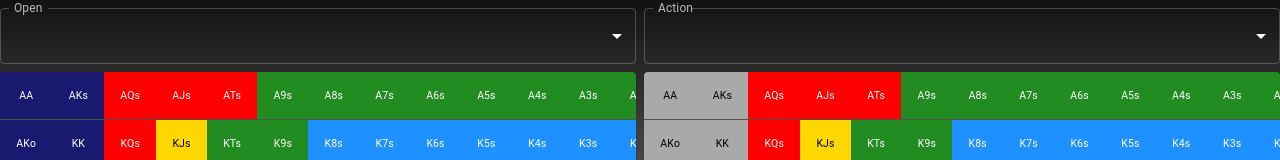
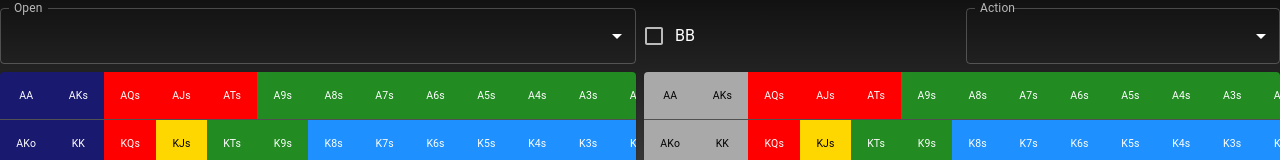
Before and after one commit to ShowWtnb/handrange-tool, a Next.js app: page / in a window 1280 px wide. Shown: the top 160 px of the page. Built offline with nearby package versions, Linux system fonts and the light colour scheme.

Commit message:
Add BB range

```diff
--- a/src/component/ActionSelector.tsx
+++ b/src/component/ActionSelector.tsx
@@ -5,6 +5,8 @@ import Select from '@mui/material/Select';
 import Grid from '@mui/material/Grid';
 import { useState } from 'react';
 import { Actions, YokosawaHandRangeTier } from '@/const/const';
+import { Box, Checkbox, FormControlLabel } from '@mui/material';
+import { alignProperty } from '@mui/material/styles/cssUtils';
 // import { createStyles, makeStyles } from "@mui/styles";
 
 class PropActionSelector {
@@ -13,9 +15,15 @@ class PropActionSelector {
 class propsEventHandler {
     tier: YokosawaHandRangeTier;
     action: Actions;
-    constructor(tier: YokosawaHandRangeTier, action: Actions) {
+    isBB: boolean;
+    // constructor(tier: YokosawaHandRangeTier, action: Actions) {
+    //     this.tier = tier;
+    //     this.action = action;
+    // }
+    constructor(tier: YokosawaHandRangeTier, action: Actions, isBB: boolean) {
         this.tier = tier;
         this.action = action;
+        this.isBB = isBB;
     }
 }
 
@@ -71,14 +79,19 @@ export default function ActionSelector(prop: PropActionSelector) {
     const [action, setAction] = useState<Actions>(Actions.CALL);
     const [selectStyle, setSelectStyle] = useState('');
     const [selectActionStyle, setSelectActionStyle] = useState('');
+    const [isBB, setIsBB] = useState(false);
 
-    const callback = (t:any, a:any) => {
+    const callback = (t: any, a: any, b?: boolean) => {
         const strT: keyof typeof YokosawaHandRangeTier = t;
         t = YokosawaHandRangeTier[strT];
         const strA: keyof typeof Actions = a;
         a = Actions[strA];
 
-        var arg:propsEventHandler =  new propsEventHandler(t, a);
+        if (b == undefined) {
+            b = isBB;
+        }
+
+        var arg: propsEventHandler = new propsEventHandler(t, a, b);
         // console.log('ActionSelector callback', arg);
         if (prop.eventHandler != undefined) {
             prop.eventHandler(arg);
@@ -89,36 +102,6 @@ export default function ActionSelector(prop: PropActionSelector) {
         // console.log(event.target);
         const str: keyof typeof YokosawaHandRangeTier = event.target.value;
         setTier(event.target.value);
-        // console.log('ActionSelector handleChange', tier);
-        // switch (YokosawaHandRangeTier[str]) {
-        //     case YokosawaHandRangeTier.TIER_1:
-        //         setSelectStyle(styles.tier1Cell);
-        //         break;
-        //     case YokosawaHandRangeTier.TIER_2:
-        //         setSelectStyle(styles.tier2Cell);
-        //         break;
-        //     case YokosawaHandRangeTier.TIER_3:
-        //         setSelectStyle(styles.tier3Cell);
-        //         break;
-        //     case YokosawaHandRangeTier.TIER_4:
-        //         setSelectStyle(styles.tier4Cell);
-        //         break;
-        //     case YokosawaHandRangeTier.TIER_5:
-        //         setSelectStyle(styles.tier5Cell);
-        //         break;
-        //     case YokosawaHandRangeTier.TIER_6:
-        //         setSelectStyle(styles.tier6Cell);
-        //         break;
-        //     case YokosawaHandRangeTier.TIER_7:
-        //         setSelectStyle(styles.tier7Cell);
-        //         break;
-        //     case YokosawaHandRangeTier.TIER_8:
-        //         setSelectStyle(styles.tier8Cell);
-        //         break;
-        //     default:
-        //         setSelectStyle(styles.tier8Cell);
-        //         break;
-        // }
         callback(str, action);
         // callback(YokosawaHandRangeTier[str], action);
     };
@@ -128,26 +111,19 @@ export default function ActionSelector(prop: PropActionSelector) {
         setAction(event.target.value);
         const str: keyof typeof Actions = event.target.value;
         callback(tier, str);
-        // callback(tier, Actions[str]);
-        // switch (event.target.value) {
-        //     case 'CALL':
-        //         // setSelectActionStyle();
-        //         // prop.eventHandler({ tier: tier, action: Actions.CALL });
-        //         callback(new propsEventHandler(tier, Actions.CALL));
-        //         break;
-        //     case 'RERAISE':
-        //         // setSelectActionStyle();
-        //         // prop.eventHandler({ tier: tier, action: Actions.RERAISE });
-        //         callback(new propsEventHandler(tier, Actions.RERAISE));
-        //         break;
-        //     default:
-        //         break;
-        // }
     }
+
+    const onBBCheckBoxChanged = (event: any) => {
+        // console.log(event.target.checked);
+        setIsBB((event.target.checked as boolean));
+        callback(tier, action, (event.target.checked as boolean));
+    }
+
     const keys = Object.keys(YokosawaHandRangeTier).filter((v) => isNaN(Number(v)));
     const actions = Object.keys(Actions).filter((v) => isNaN(Number(v)));
     // console.log(keys);  // [A,B,C]
     const red = '#FF0000';
+    const label = { inputProps: { 'aria-label': 'BB' } };
     return (
         <div>
             <Grid container spacing={1}>
@@ -165,28 +141,40 @@ export default function ActionSelector(prop: PropActionSelector) {
                             {keys.map((c: string) => {
                                 switch (c) {
                                     case 'TIER_1':
-                                        return <MenuItem value={c} sx={{background:'#191970'}}>{c}</MenuItem>
+                                        return <MenuItem value={c} sx={{ background: '#191970' }}>{c}</MenuItem>
                                     case 'TIER_2':
-                                        return <MenuItem value={c} sx={{background: '#FF0000'}}>{c}</MenuItem>
+                                        return <MenuItem value={c} sx={{ background: '#FF0000' }}>{c}</MenuItem>
                                     case 'TIER_3':
-                                        return <MenuItem value={c} sx={{background: '#FFD700', color: '#000000'}}>{c}</MenuItem>
+                                        return <MenuItem value={c} sx={{ background: '#FFD700', color: '#000000' }}>{c}</MenuItem>
                                     case 'TIER_4':
-                                        return <MenuItem value={c} sx={{background: '#228B22'}}>{c}</MenuItem>
+                                        return <MenuItem value={c} sx={{ background: '#228B22' }}>{c}</MenuItem>
                                     case 'TIER_5':
-                                        return <MenuItem value={c} sx={{background: '#1E90FF'}}>{c}</MenuItem>
+                                        return <MenuItem value={c} sx={{ background: '#1E90FF' }}>{c}</MenuItem>
                                     case 'TIER_6':
-                                        return <MenuItem value={c} sx={{background: '#FFFFFF', color: '#000000'}}>{c}</MenuItem>
+                                        return <MenuItem value={c} sx={{ background: '#FFFFFF', color: '#000000' }}>{c}</MenuItem>
                                     case 'TIER_7':
-                                        return <MenuItem value={c} sx={{background: '#D8BFD8', color: '#000000'}}>{c}</MenuItem>
+                                        return <MenuItem value={c} sx={{ background: '#D8BFD8', color: '#000000' }}>{c}</MenuItem>
                                     case 'TIER_8':
-                                        return <MenuItem value={c} sx={{background: '#696969', color: '#000000'}}>{c}</MenuItem>
+                                        return <MenuItem value={c} sx={{ background: '#696969', color: '#000000' }}>{c}</MenuItem>
                                     default:
-                                        return <MenuItem value={c} sx={{background: '#696969', color: '#000000'}}>{c}</MenuItem>
+                                        return <MenuItem value={c} sx={{ background: '#696969', color: '#000000' }}>{c}</MenuItem>
                                 }
                             })}
                         </Select>
                     </FormControl>
 
+                </Grid>
+                <Grid item xs={6}>
+                    <Grid container spacing={1} alignItems="center" justifyContent="center">
+                        <Grid item xs={6}>
+                            <Box >
+                                <FormControlLabel
+                                    label="BB"
+                                    control={
+                                        <Checkbox checked={isBB} onChange={onBBCheckBoxChanged} />
+                                    }
+                                />
+                            </Box>
                         </Grid>
                         <Grid item xs={6}>
                             <FormControl fullWidth>
@@ -206,6 +194,8 @@ export default function ActionSelector(prop: PropActionSelector) {
                             </FormControl>
                         </Grid>
                     </Grid>
+                </Grid>
+            </Grid>
         </div>
     );
 }
--- /dev/null
+++ b/src/component/HandRangeToolHome.tsx
@@ -0,0 +1,87 @@
+import HandTable from '@/component/HandTable'
+import ActionSelector from '@/component/ActionSelector'
+import { Grid } from '@mui/material'
+import { useState } from 'react'
+import { Actions, YokosawaHandRangeTier } from '@/const/const'
+
+export default function HandRangeToolHome() {
+    const [tierRange1, setTierRange1] = useState([YokosawaHandRangeTier.TIER_8, YokosawaHandRangeTier.TIER_1]);
+    const [tierRange2, setTierRange2] = useState([YokosawaHandRangeTier.TIER_8, YokosawaHandRangeTier.TIER_2]);
+    const handleActionChange = (event: any) => {
+        // console.log('Home handleActionChange', event);
+        if (event.tier != undefined) {
+            // 左はOpenしたTier以上全部
+            var t: YokosawaHandRangeTier = event.tier;
+            var isBB: boolean = event.isBB;
+            if (isBB) {
+                setTierRange1([t, YokosawaHandRangeTier.TIER_1]);
+                if (event.action != undefined) {
+                    // 右はOpenしたTierに対して
+                    var t2: YokosawaHandRangeTier = t - 1 < 0 ? 0 : t - 1;
+                    switch (event.action) {
+                        case Actions.CALL:
+                            if (t == YokosawaHandRangeTier.TIER_6) {
+                                // BTN(TIER_6)からのレイズに対してはTIER_7以上でコールできる
+                                setTierRange2([YokosawaHandRangeTier.TIER_7, YokosawaHandRangeTier.TIER_5]);
+                            } else if (t == YokosawaHandRangeTier.TIER_5) {
+                                // CO(TIER_5)からのレイズに対してはTIER_6以上でコールできる
+                                setTierRange2([YokosawaHandRangeTier.TIER_6, YokosawaHandRangeTier.TIER_4]);
+                            }else{
+                                // どこからのレイズでもTIER_5以上でコールできる
+                                setTierRange2([YokosawaHandRangeTier.TIER_5, t2]);
+                            }
+                            break;
+                        case Actions.RERAISE:
+                            // Raiseなら2つ上のTier以上全部
+                            t2 = t2 - 1 < 0 ? 0 : t2 - 1;
+                            // console.log('set range 2', [t2, YokosawaHandRangeTier.TIER_1]);
+                            setTierRange2([t2, YokosawaHandRangeTier.TIER_1]);
+                            break;
+                        default:
+                            break;
+                    }
+                }
+
+            } else {
+                setTierRange1([t, YokosawaHandRangeTier.TIER_1]);
+                if (event.action != undefined) {
+                    // 右はOpenしたTierに対して
+                    var t2: YokosawaHandRangeTier = t - 1 < 0 ? 0 : t - 1;
+                    switch (event.action) {
+                        case Actions.CALL:
+                            // Callならひとつ上のTier
+                            // console.log('set range 2', [t2, t2]);
+                            setTierRange2([t2, t2]);
+                            break;
+                        case Actions.RERAISE:
+                            // Raiseなら2つ上のTier以上全部
+                            t2 = t2 - 1 < 0 ? 0 : t2 - 1;
+                            // console.log('set range 2', [t2, YokosawaHandRangeTier.TIER_1]);
+                            setTierRange2([t2, YokosawaHandRangeTier.TIER_1]);
+                            break;
+                        default:
+                            break;
+                    }
+                }
+            }
+        }
+    }
+    return (
+        <div>
+            <Grid container spacing={1}>
+                <Grid item xs={12} />
+                <Grid item xs={12}>
+                    <ActionSelector eventHandler={handleActionChange} />
+                </Grid>
+                <Grid item xs={6}>
+                    <HandTable tierRange={tierRange1} />
+                </Grid>
+                <Grid item xs={6}>
+                    <HandTable tierRange={tierRange2} />
+                </Grid>
+
+            </Grid>
+        </div>
+    )
+
+}
--- a/src/pages/index.tsx
+++ b/src/pages/index.tsx
@@ -1,59 +1,25 @@
 import Head from 'next/head'
-import Image from 'next/image'
-import { Inter } from 'next/font/google'
-import styles from '@/styles/Home.module.css'
-import HandTable from '@/component/HandTable'
-import ActionSelector from '@/component/ActionSelector'
+import HandRangeToolHome from '@/component/HandRangeToolHome'
 import { Grid } from '@mui/material'
-import { useState } from 'react'
-import { Actions, YokosawaHandRangeTier } from '@/const/const'
 
-const inter = Inter({ subsets: ['latin'] })
 export default function Home() {
-  const [tierRange1, setTierRange1] = useState([YokosawaHandRangeTier.TIER_8, YokosawaHandRangeTier.TIER_1]);
-  const [tierRange2, setTierRange2] = useState([YokosawaHandRangeTier.TIER_8, YokosawaHandRangeTier.TIER_2]);
-  const handleActionChange = (event: any) => {
-    // console.log('Home handleActionChange', event);
-    if (event.tier != undefined) {
-      // 左はOpenしたTier以上全部
-      var t: YokosawaHandRangeTier = event.tier;
-      // console.log('set range 1', [t, YokosawaHandRangeTier.TIER_1]);
-      setTierRange1([t, YokosawaHandRangeTier.TIER_1])
-      if (event.action != undefined) {
-        // 右はOpenしたTierに対して
-        var t2 :YokosawaHandRangeTier = t - 1 < 0 ? 0 : t - 1;
-        switch (event.action) {
-          case Actions.CALL:
-            // Callならひとつ上のTier
-            // console.log('set range 2', [t2, t2]);
-            setTierRange2([t2, t2]);
-            break;
-          case Actions.RERAISE:
-            // Raiseなら2つ上のTier以上全部
-            t2 = t2 - 1 < 0 ? 0 : t2 - 1;
-            // console.log('set range 2', [t2, YokosawaHandRangeTier.TIER_1]);
-            setTierRange2([t2, YokosawaHandRangeTier.TIER_1]);
-            break;
-          default:
-            break;
-        }
-      }
-    }
-  }
   return (
     <div>
-      <Grid container spacing={1}>
-        <Grid item xs={12} />
+      <Head>
+        <title>Hand Range</title>
+        <meta name="description" content="Simplified hand range chart of no-limit hold'em" />
+        <meta name="viewport" content="width=device-width, initial-scale=1" />
+        <link rel="icon" href="/favicon.ico" />
+      </Head>
+      <Grid container spacing={2} alignItems="center" justifyContent="center">
         <Grid item xs={12}>
-          <ActionSelector eventHandler={handleActionChange} />
+          <HandRangeToolHome />
         </Grid>
-        <Grid item xs={6}>
-          <HandTable tierRange={tierRange1} />
+        <Grid item xs={1}/>
+        <Grid item xs={10}>
+          <iframe width="560" height="315" src="https://www.youtube.com/embed/7vudIk1J_g0" title="YouTube video player" frameborder="0" allow="accelerometer; autoplay; clipboard-write; encrypted-media; gyroscope; picture-in-picture; web-share" allowfullscreen></iframe>
         </Grid>
-        <Grid item xs={6}>
-          <HandTable tierRange={tierRange2} />
-        </Grid>
-
+        <Grid item xs={1}/>
       </Grid>
     </div>
   )
```
Lines whose indentation alone changed are shown as unchanged.
